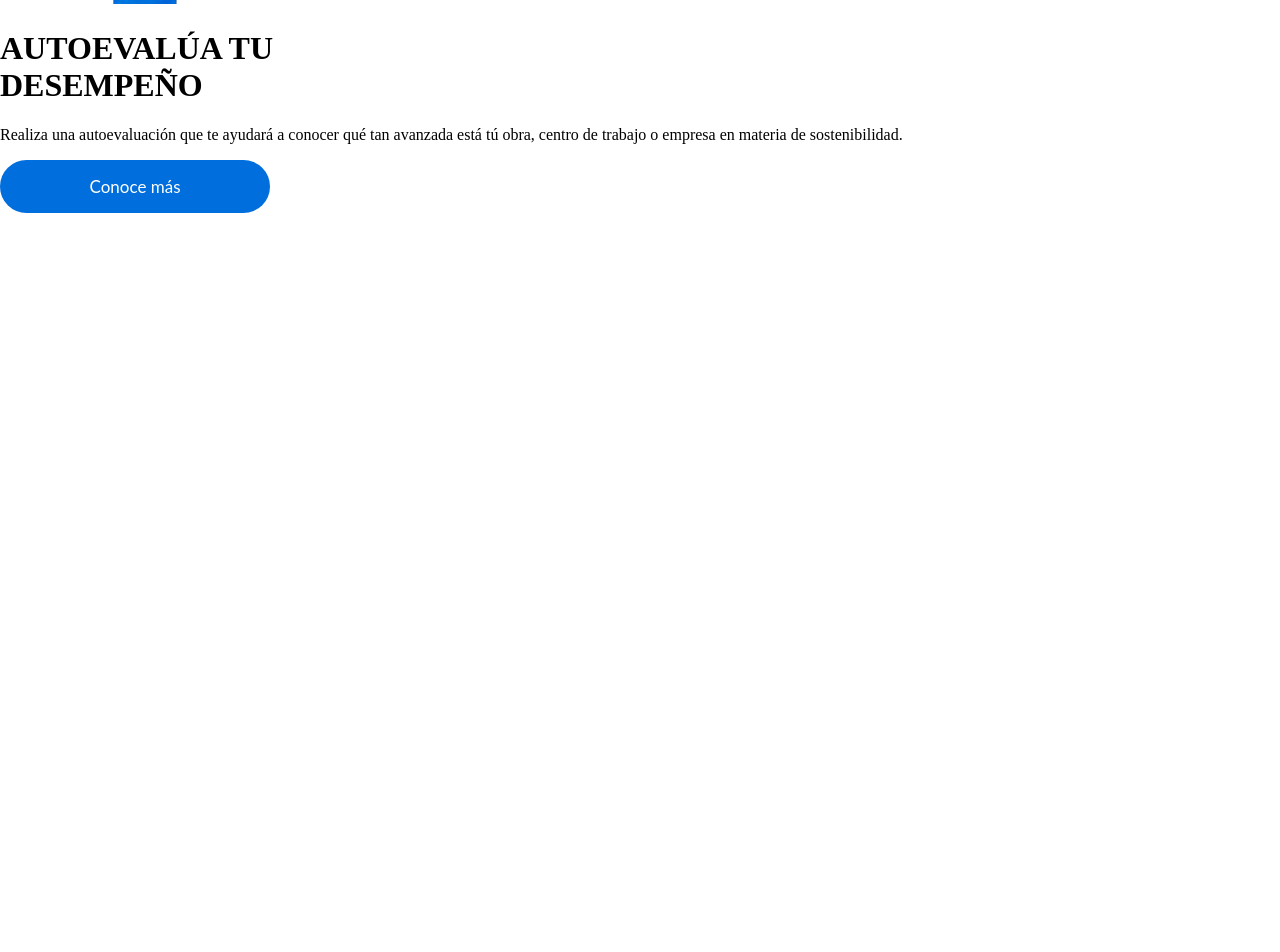
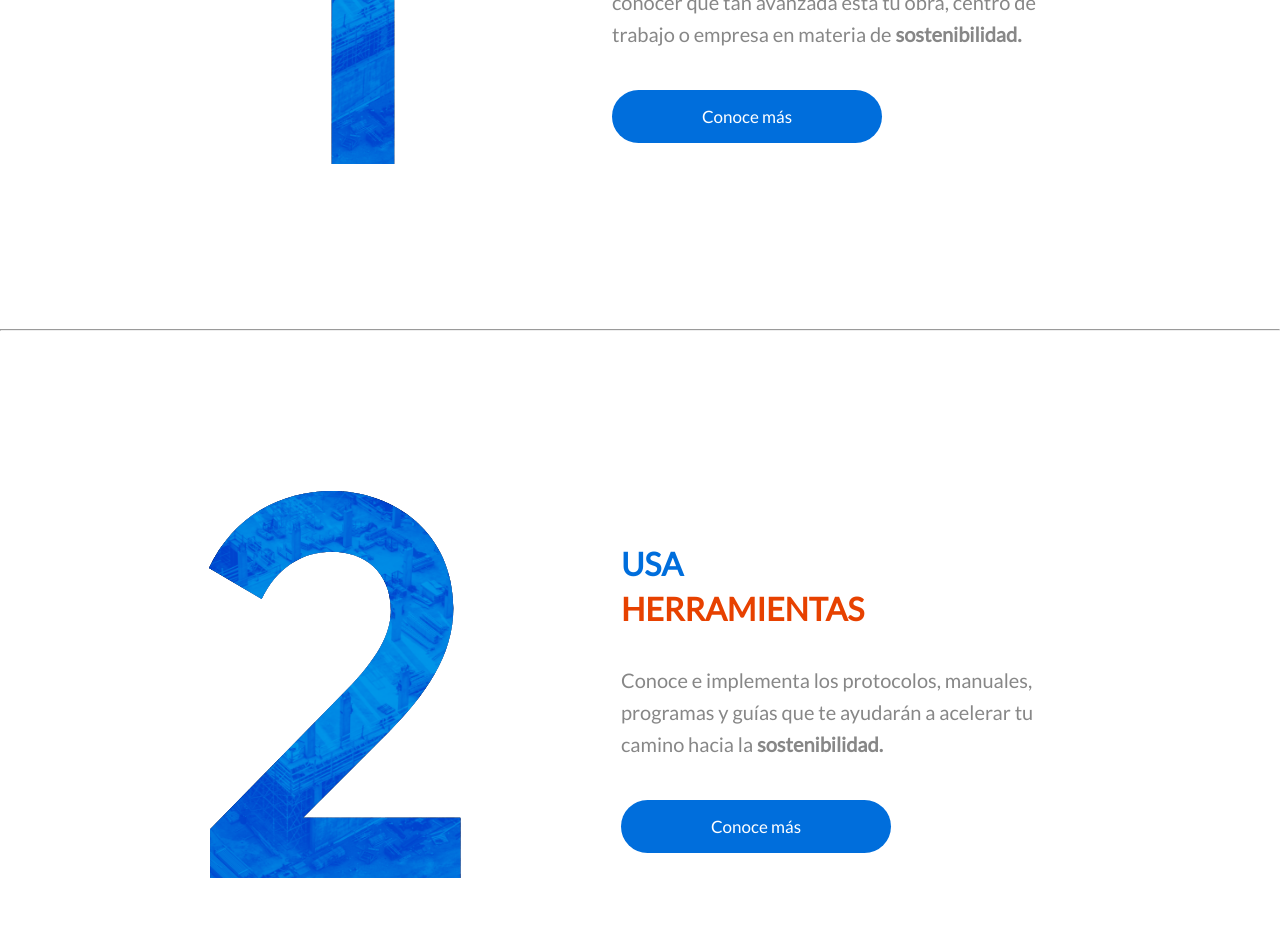
Before and after one commit to GIODIROSA/proyecto-compromiso-cchc-react, a React (Vite) app: page / in a window 1280 px wide. Shown: the part 1180-2132 px from the top of the page. Before the commit the page ends 1393 px from the top, so only its background shows below. Built offline with nearby package versions, Linux system fonts and the light colour scheme.

Commit message:
Se agrega contenido a la landing. pasos 1 y 2. componente unico

```diff
--- a/src/App.jsx
+++ b/src/App.jsx
@@ -1,5 +1,6 @@
 import Banner from "./components/Banner";
 import Pasos from "./components/Pasos";
+import SegundoPasos from "./components/SegundoPasos";
 
 function App() {
   const datoBanner = {
@@ -13,8 +14,8 @@ function App() {
   const pasos = {
     titulo_uno: "AUTOEVALÚA TU",
     titulo_dos: "DESEMPEÑO",
-    bajada_pasos:
-      "Realiza una autoevaluación que te ayudará a conocer qué tan avanzada está tú obra, centro de trabajo o empresa en materia de sostenibilidad.",
+    titulo_tres: "USA",
+    titulo_cuatro: "HERRAMIENTAS",
   };
 
   return (
--- a/src/assets/css/pasos.css
+++ b/src/assets/css/pasos.css
@@ -1,3 +1,6 @@
+@import url('https://fonts.googleapis.com/css?family=Lato&subset=latin,latin-ext');
+
+
 .btn-pasos {
     background-color: rgb(0, 110, 220);
     outline: none;
@@ -19,3 +22,49 @@
 .btn-pasos:hover {
     background-color: #e74100;
 }
+
+.titulo-compromiso {
+    font-family: "Lato", sans-serif;
+    font-size: 32px;
+    line-height: 1.4;
+    margin-bottom: 32px;
+    text-transform: uppercase;
+    font-weight: 800;
+    color: rgba(0, 110, 220);
+}
+
+.modificador-titulo-compromiso {
+    color: #e74100;
+
+}
+
+.contenedor-general-componentes {
+    max-width: 1140px;
+    margin: 10rem auto;
+    display: flex;
+    flex-direction: row;
+    justify-content: center;
+    align-items: center;
+    gap: 10rem;
+}
+
+.contenedor-bajada {
+    max-width: 450px;
+}
+
+.bajada-pasos {
+    color: rgb(135, 135, 135);
+    font-family: "Lato", sans-serif;
+    line-height: 1.6;
+    font-size: 20px;
+    text-align: left;
+    margin-bottom: 40px;
+
+}
+
+.modificar-texto-bajada {
+    font-family: "Lato", sans-serif;
+    font-weight: 900;
+
+
+}
--- a/src/components/Pasos.jsx
+++ b/src/components/Pasos.jsx
@@ -1,26 +1,73 @@
 import React from "react";
 import Uno from "../assets/img/texturedOne.png";
+import Dos from "../assets/img/texturedTwo.png";
+
 import "../assets/css/pasos.css";
 
 const Pasos = ({ pasos }) => {
-  const { titulo_uno, titulo_dos, bajada_pasos } = pasos;
+  const { titulo_uno, titulo_dos, titulo_tres, titulo_cuatro } = pasos;
   return (
     <div>
+      <div className="contenedor-general-componentes">
         <div className="contenedor-img-pasos">
           <img src={Uno} alt="paso uno" />
         </div>
+        {/* CONTENIDO TITULO PARRAFO BTN */}
+        <div className="contenedor-titulo-contenido">
           <div className="contenedor-titulo">
-        <h1>
-          {titulo_uno} <br /> {titulo_dos}
+            <h1 className="titulo-compromiso">
+              {titulo_uno} <br />{" "}
+              <span className="modificador-titulo-compromiso">
+                {titulo_dos}
+              </span>
             </h1>
           </div>
           <div className="contenedor-bajada">
-        <p className="bajada-pasos">{bajada_pasos}</p>
+            <p className="bajada-pasos">
+              Realiza una autoevaluación que te ayudará a conocer qué tan
+              avanzada está tú obra, centro de trabajo o empresa en materia de
+              <span className="modificar-texto-bajada"> sostenibilidad.</span>
+            </p>
           </div>
           <div className="contenedor-btn-pasos">
             <button className="btn-pasos">Conoce más</button>
           </div>
         </div>
+        {/* FINAL CONTENIDO TITULO PARRAFO BTN */}
+      </div>
+
+      <hr />
+
+      <div className="contenedor-general-componentes">
+        <div className="contenedor-img-pasos">
+          <img src={Dos} alt="paso uno" />
+        </div>
+        {/* CONTENIDO TITULO PARRAFO BTN */}
+        <div className="contenedor-titulo-contenido">
+          <div className="contenedor-titulo">
+            <h1 className="titulo-compromiso">
+              {titulo_tres} <br />
+              <span className="modificador-titulo-compromiso">
+                {titulo_cuatro}
+              </span>
+            </h1>
+          </div>
+          <div className="contenedor-bajada">
+            <p className="bajada-pasos">
+              Conoce e implementa los protocolos, manuales, programas y guías
+              que te ayudarán a acelerar tu camino hacia la
+              <span className="modificar-texto-bajada"> sostenibilidad.</span>
+            </p>
+          </div>
+          <div className="contenedor-btn-pasos">
+            <button className="btn-pasos">Conoce más</button>
+          </div>
+        </div>
+        {/* FINAL CONTENIDO TITULO PARRAFO BTN */}
+      </div>
+
+      <hr />
+    </div>
   );
 };
 
--- /dev/null
+++ b/src/components/SegundoPasos.jsx
@@ -0,0 +1,29 @@
+import React from "react";
+import Uno from "../assets/img/texturedTwo.png";
+
+
+const SegundoPasos = ({ pasos }) => {
+  const { titulo_uno, titulo_dos, bajada_pasos } = pasos;
+  return (
+    <>
+      <div className="contenedor-img-pasos">
+        <img src={Uno} alt="paso uno" />
+      </div>
+      <div className="contenedor-titulo">
+        <h1>
+          {titulo_uno} <br /> {titulo_dos}
+        </h1>
+      </div>
+      <div className="contenedor-bajada">
+        <p className="bajada-pasos">
+
+        </p>
+      </div>
+      <div className="contenedor-btn-pasos">
+        <button className="btn-pasos">Conoce más</button>
+      </div>
+    </>
+  );
+};
+
+export default SegundoPasos;
--- a/src/index.css
+++ b/src/index.css
@@ -6,6 +6,3 @@ body {
     padding: 0;
     margin: 0;
 }
-
-@import url("https://fonts.googleapis.com/css2?family=Anton&display=swap");
-@import url('https://fonts.googleapis.com/css?family=Lato&subset=latin,latin-ext');
```
Lines whose indentation alone changed are shown as unchanged.
